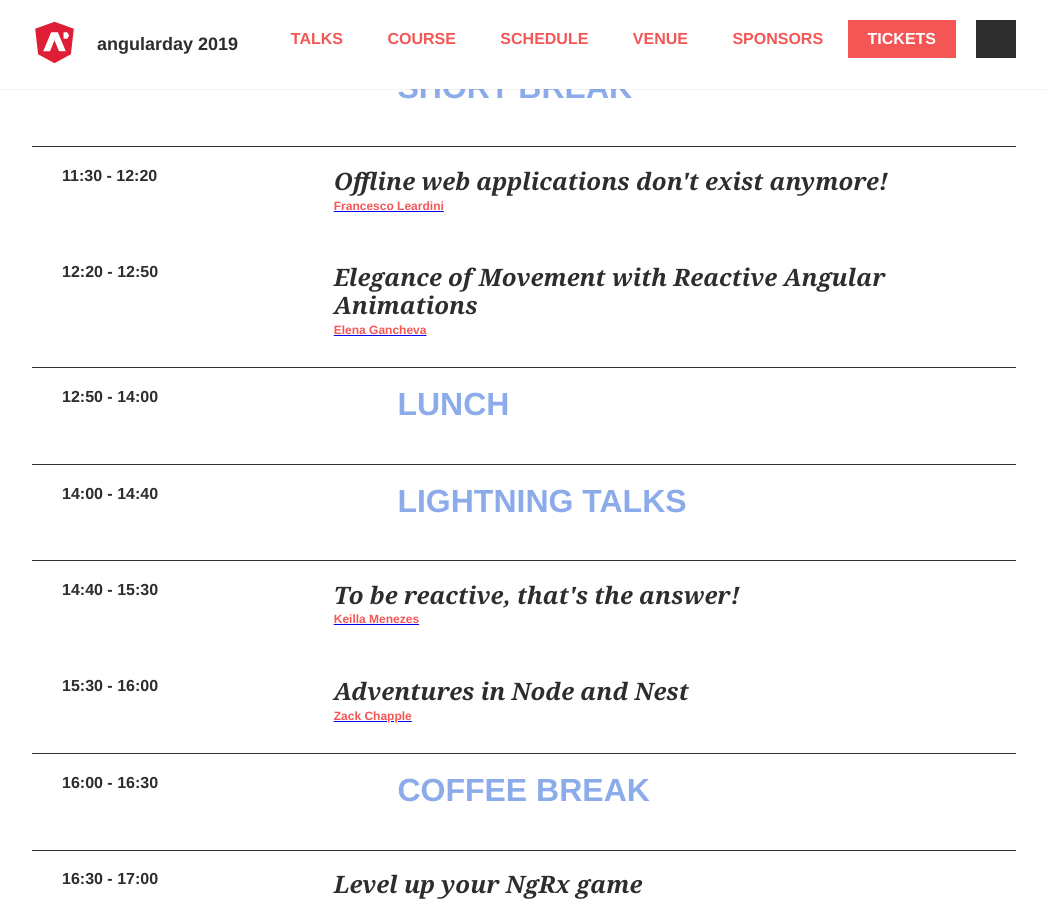
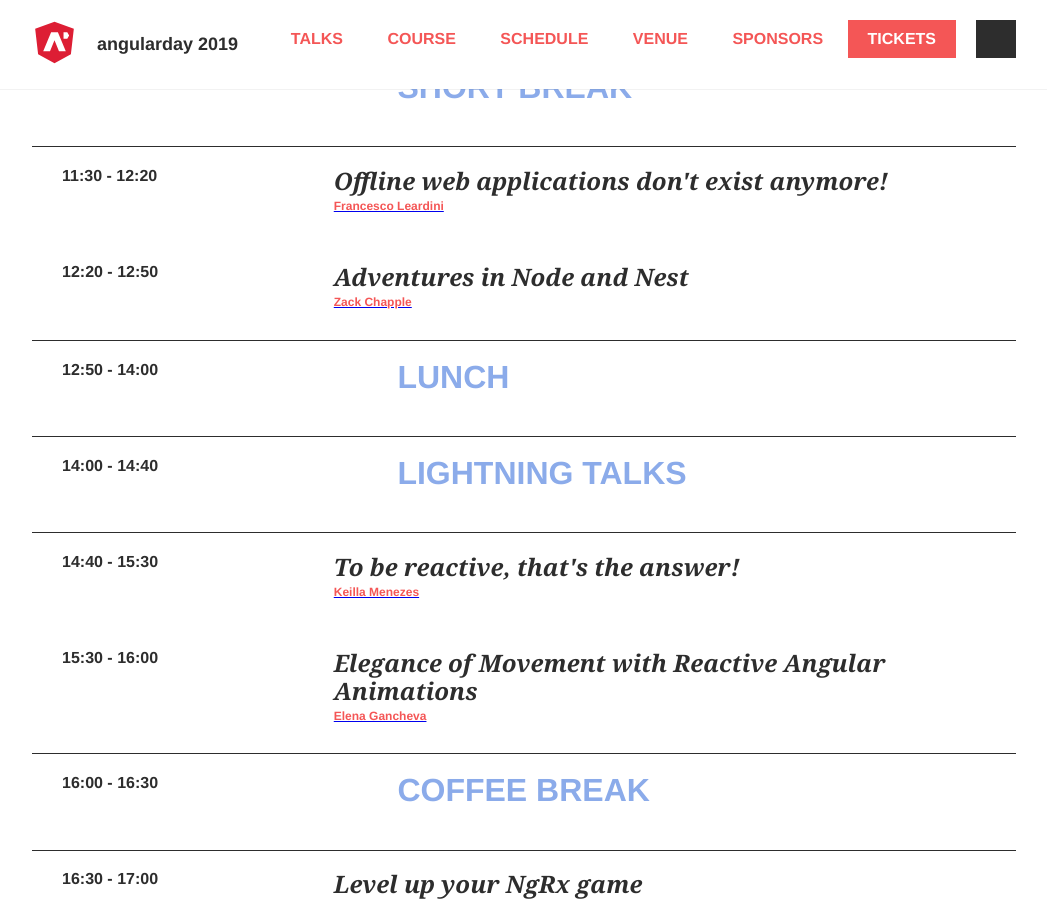
Before and after one commit to GrUSP/2019.angularday.it, a Jekyll site: the page built from schedule.html, in a window 1280 px wide and 900 px high, scrolled down 870 px. Shown: the whole window, without its empty margins (116-1163 px from the left). Built offline with Jekyll 4.4.1, drawn with Linux system fonts in a browser that asks for light colours; some web fonts are replaced; comment, search, counter and statistics services are not loaded.

Commit message:
Update schedule.html

```diff
--- a/schedule.html
+++ b/schedule.html
@@ -24,7 +24,7 @@
         {% include schedule/pause.html time='11:10 - 11:30' title='Short break' icon="coffee" fill='true' %}
         <tr>
           {% include schedule/talk.html time='11:30 - 12:20' title="Offline web applications don't exist anymore!" speaker_id='francesco-leardini' fill='true' %}
-          {% include schedule/talk.html time='12:20 - 12:50' title="Elegance of Movement with Reactive Angular Animations" speaker_id='elena-gancheva' fill='true' %}
+          {% include schedule/talk.html time='12:20 - 12:50' title="Adventures in Node and Nest" speaker_id='zack-chapple' fill='true' %}
         </tr>
 
         {% include schedule/pause.html time='12:50 - 14:00' title='lunch' icon="food" fill='true' %}
@@ -32,7 +32,7 @@
 
         <tr>
           {% include schedule/talk.html time='14:40 - 15:30' title="To be reactive, that's the answer!" speaker_id='keilla-menezes' fill='true' %}
-          {% include schedule/talk.html time='15:30 - 16:00' title="Adventures in Node and Nest" speaker_id='zack-chapple' fill='true' %}
+          {% include schedule/talk.html time='15:30 - 16:00' title="Elegance of Movement with Reactive Angular Animations" speaker_id='elena-gancheva' fill='true' %}
         </tr>
 
         {% include schedule/pause.html time='16:00 - 16:30' title='Coffee break' icon="coffee" fill='true' fill='true' %}
```
